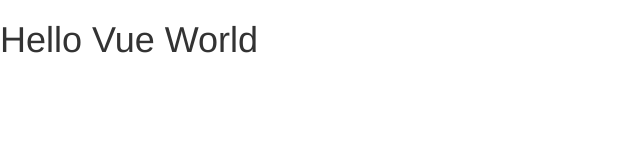
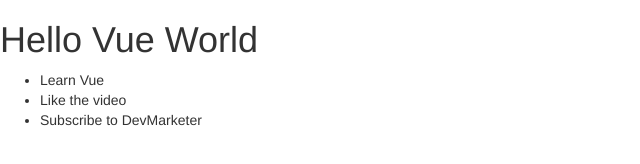
Before and after one commit to dlcmh/devmarketer-vue-js-2.0-tutorial-series, a plain HTML site: page index.html in a window 1280 px wide. Shown: the whole page, without its empty margins (0-640 px from the left). Drawn offline with nearby package versions, Linux system fonts and the light colour scheme.

Commit message:
implement v-for to display the todos

```diff
--- a/index.html
+++ b/index.html
@@ -13,7 +13,7 @@
     <div id="app">
       <h1>{{ message }}</h1>
       <ul>
-
+        <li v-for='todo in todos'>{{ todo.text }}</li>
       </ul>
     </div>
   </body>
```
